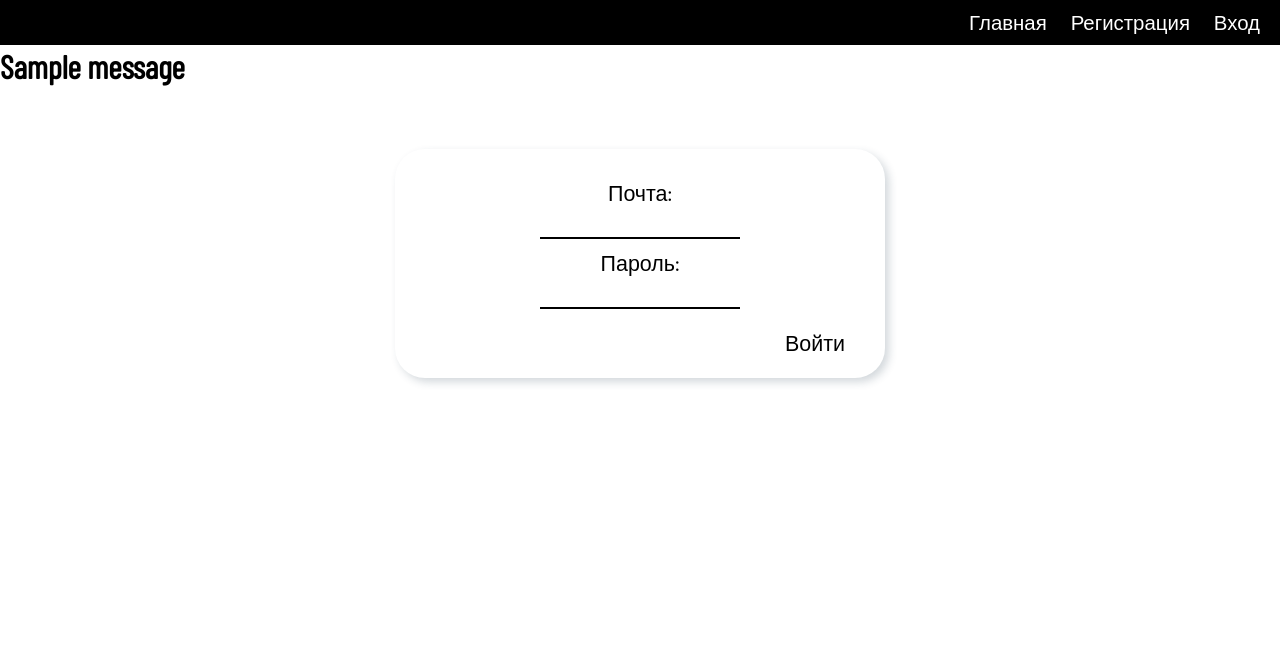
After one commit to VashUber/coursework, a Flask app: page /login in a window 1280 px wide. The commit adds this page. Shown: the top 658 px of the page. Run offline with Flask 2, Linux system fonts and the light colour scheme; one stand-in notice (Sample message) is shown.

Commit message:
login/logout

```diff
--- a/app.py
+++ b/app.py
@@ -1,33 +1,66 @@
 from enum import unique
-from flask import Flask, render_template, url_for, request
+from flask import Flask, render_template, url_for, request, redirect, flash
 from flask_sqlalchemy import SQLAlchemy
 from datetime import datetime
 from werkzeug.security import generate_password_hash, check_password_hash
+from flask_login import LoginManager, UserMixin, login_user, login_required, logout_user
 
 app = Flask(__name__)
+
+app.secret_key= '1482gfgfd121df fd;;;1221*32fdvd fuheioABOBA'
 
 app.config['SQLALCHEMY_DATABASE_URI'] = 'sqlite:///base.db'
 app.config['SQLALCHEMY_TRACK_MODIFICATIONS'] = False
 db = SQLAlchemy(app)
 
-class Users(db.Model):
+login_manager = LoginManager(app)
+
+class Users(db.Model, UserMixin):
     id = db.Column(db.Integer, primary_key=True)
-    email = db.Column(db.String(54), unique=True)
-    password = db.Column(db.String(500), nullable=True)
+    email = db.Column(db.String(54), unique=True, nullable=False)
+    password = db.Column(db.String(500), nullable=False)
     date = db.Column(db.DateTime, default=datetime.utcnow)
 
 class Profiles(db.Model):
     id = db.Column(db.Integer, primary_key=True)
-    name = db.Column(db.String(54), nullable=True)
+    name = db.Column(db.String(54), nullable=False)
     old = db.Column(db.Integer)
     city= db.Column(db.String(90))
 
     user_id = db.Column(db.Integer, db.ForeignKey("users.id"))
 
+@login_manager.user_loader
+def load_user(user_id):
+    return Users.query.get(user_id)
+
 @app.route('/')
 @app.route('/home')
 def home():
     return render_template('home.html')
+
+@app.route('/login', methods=("POST", "GET"))
+def loginPage():
+    if request.method == "POST":
+        login = request.form['email']
+        password = request.form['password']
+
+        if login and password:
+            user = Users.query.filter_by(email = login).first()
+
+            if check_password_hash(user.password, password):
+                login_user(user)
+
+                return redirect(url_for('home'))
+            else:
+                flash('Ошибка входа')
+    else:
+        return render_template('login.html')
+
+@app.route('/logout', methods=("GET", "POST"))
+@login_required
+def logout():
+    logout_user()
+    return redirect(url_for('home'))
 
 @app.route('/registration', methods=("POST", "GET"))
 def registration():
--- a/templates/index.html
+++ b/templates/index.html
@@ -17,6 +17,10 @@
         <nav class="navigation">
             <a href=" {{ url_for('home') }} " class="navigation__link">Главная</a>
             <a href=" {{ url_for('registration') }} " class="navigation__link">Регистрация</a>
+            <a href=" {{ url_for('loginPage') }} " class="navigation__link">Вход</a>
+            {% if current_user.is_authenticated %}
+            <a href=" {{ url_for('logout') }} " class="navigation__link">Выход</a>
+            {% endif %}
         </nav>
     </header>
 
--- /dev/null
+++ b/templates/login.html
@@ -0,0 +1,27 @@
+{% extends "index.html" %}
+
+{% block  title %}
+Вход
+{% endblock %}
+
+{% block content %}
+
+{% with messages = get_flashed_messages() %}
+    {% if messages %}
+        {% for message in messages %}
+            <h2> {{ message }} </h2>
+        {% endfor %}
+    {% endif %}
+{% endwith %}
+
+<div class="form-wrapper">
+    <form action="" class="form" method="POST">
+        <label for="email" class="form__label">Почта: </label>
+        <input type="email" id="email" class="input form__input" required name="email">
+        <label for="password" class="form__label">Пароль: </label>
+        <input type="password" id="password" class="input form__input" required name="password">
+        <button class="form__button submit-button" type="submit" name="submit">Войти</button>
+    </form>
+</div>
+
+{% endblock %}
```
Also changed, not shown: base.db.
